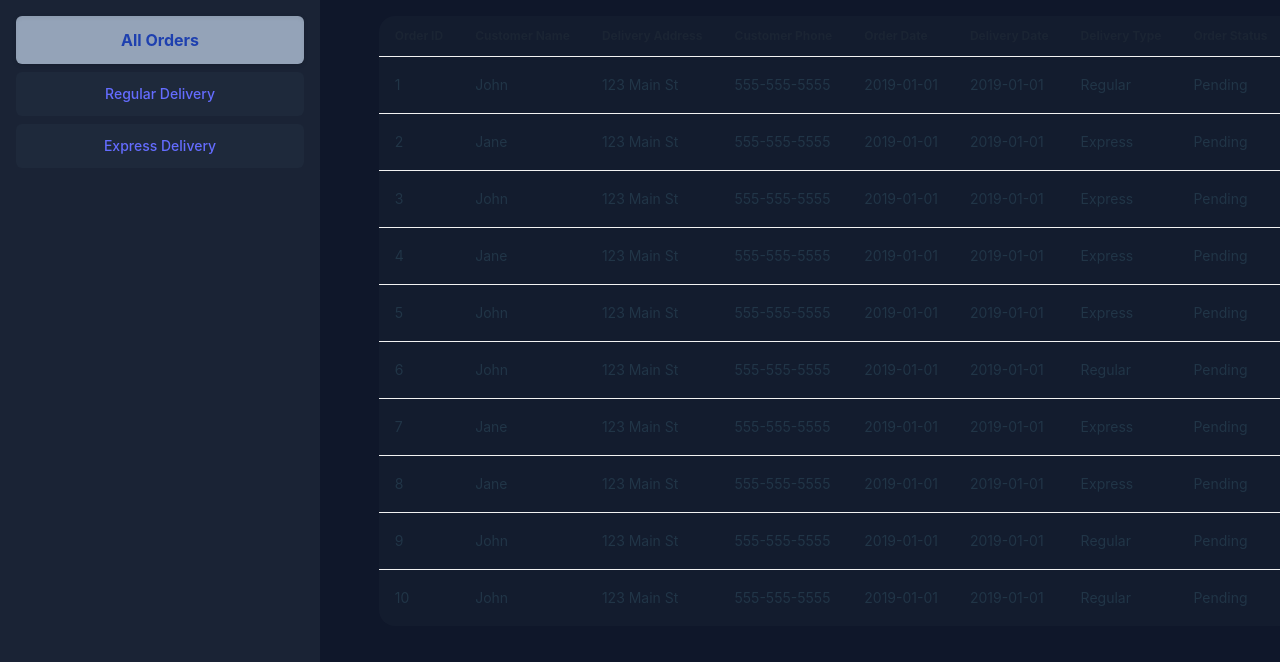
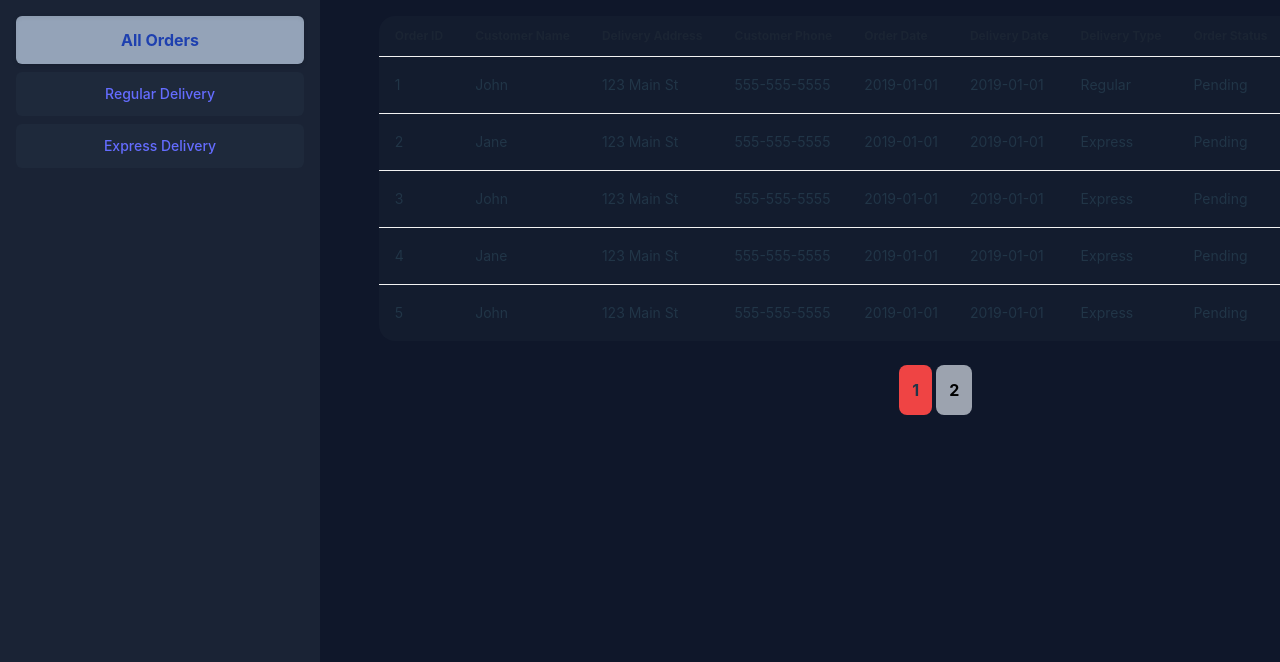
Before and after one commit to OmurRifat/sell-eye, a React (Vite) app: page / in a window 1280 px wide. Shown: the top 662 px of the page. Built offline with nearby package versions, Linux system fonts and the light colour scheme.

Commit message:
pagination added

```diff
--- a/src/Pages/AllOrders.jsx
+++ b/src/Pages/AllOrders.jsx
@@ -3,9 +3,41 @@ import React, { useContext, useEffect, useState } from 'react'
 import { AuthContext } from '../context/AuthProvider'
 
 export default function AllOrders() {
-    const { orders, setOrders } = useContext(AuthContext)
+    // const { orders, setOrders } = useContext(AuthContext)
+    const [page, setPage] = useState(0)
+    const [count, setCount] = useState(0)
+
+    const [orders, setOrders] = useState([])
+    useEffect(() => {
+        fetch('/ordersInfo.json')
+            .then(res => res.json())
+            .then(data => {
+                setCount((data.length / 5));
+                switch (page) {
+                    case 0:
+                        setOrders(data.slice(0, 5))
+                        break;
+                    case 1:
+                        setOrders(data.slice(5, 10))
+                        break;
+                    case 2:
+                        setOrders(data.slice(10, 15))
+                        break;
+                    case 3:
+                        setOrders(data.slice(15, 20))
+                        break;
+                    case 4:
+                        setOrders(data.slice(20, 25))
+                        break;
+                    default:
+                        setOrders(data.slice(0, 5))
+                        break;
+                }
+            })
+        console.log(page);
+    }, [page])
     return (
-        <div>
+        <div className=' '>
             {/* create a table */ }
             <table className="table w-full bg-tertiary bg-opacity-30">
                 <thead>
@@ -43,6 +75,17 @@ export default function AllOrders() {
                     }
                 </tbody>
             </table>
+            <div className="text-center mt-6">
+                {
+                    [...Array(count).keys()].map(number => <button
+                        key={ number }
+                        className={ page == number ? ' bg-red-500 p-3 rounded-lg font-bold focus:outline-none' : ' bg-gray-400 text-black p-3 mx-1 rounded-lg font-bold' }
+                        onClick={ () => setPage(number) }
+                    >
+                        { number + 1 }
+                    </button>)
+                }
+            </div>
         </div>
     )
 }
```
